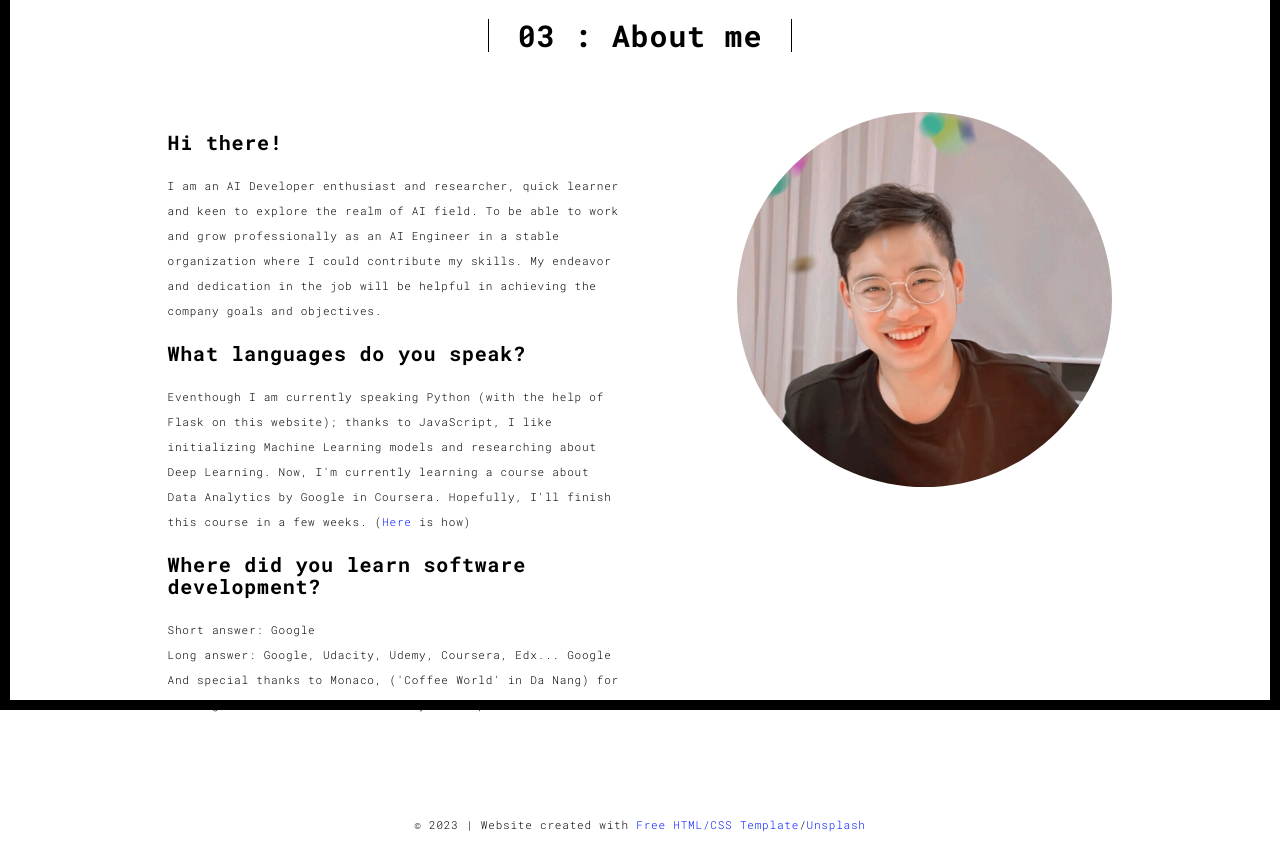
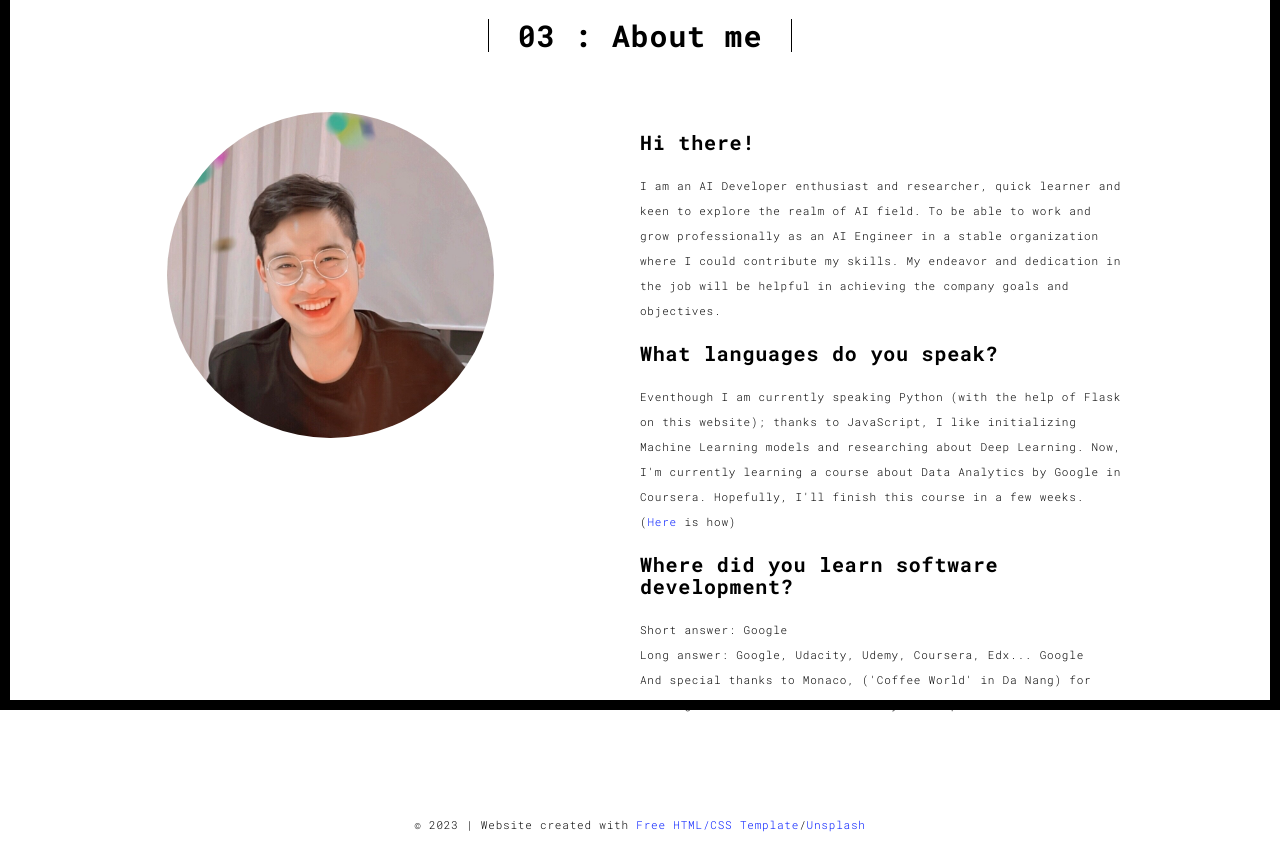
Before and after one commit to alinh99/Porfolio, a Flask app: page /about.html in a window 1280 px wide. Shown: the part 90-952 px from the top of the page. Run offline with Flask 2, Linux system fonts and the light colour scheme; some libraries are stand-ins or nearby versions.

Commit message:
fix code

```diff
--- a/templates/about.html
+++ b/templates/about.html
@@ -60,7 +60,10 @@
           <div class="row">
             <div class="col-md-10 col-md-offset-1">
               <div class="row">
-                <div class="col-xs-12 col-md-6">
+                <div class="col-xs-12 col-md-6" style="padding-right: 15%;">
+                  <img src="../static/assets/images/image.jpg" alt="" srcset="" width="400px" class="img-responsive" style="border-radius: 50%;">
+                </div>
+                <div class="col-xs-12 col-md-6" style="padding: 0">
                   <h3>Hi there!</h3>
                   <p>
                     I am an AI Developer enthusiast and researcher,
@@ -98,9 +101,7 @@
                     src="https://firebasestorage.googleapis.com/v0/b/portfolio-flask.appspot.com/o/profil.jpg?alt=media&token=72b30c0f-3083-4391-889c-f0beed5a901c"
                     class="img-responsive" alt="" />
                 </div> -->
-                <div class="col-xs-12 col-md-6" style="padding-left: 10%;">
-                  <img src="../static/assets/images/image.jpg" alt="" srcset="" width="400px" class="img-responsive" style="border-radius: 50%;">
-                </div>
+
               </div>
             </div>
           </div>
```
